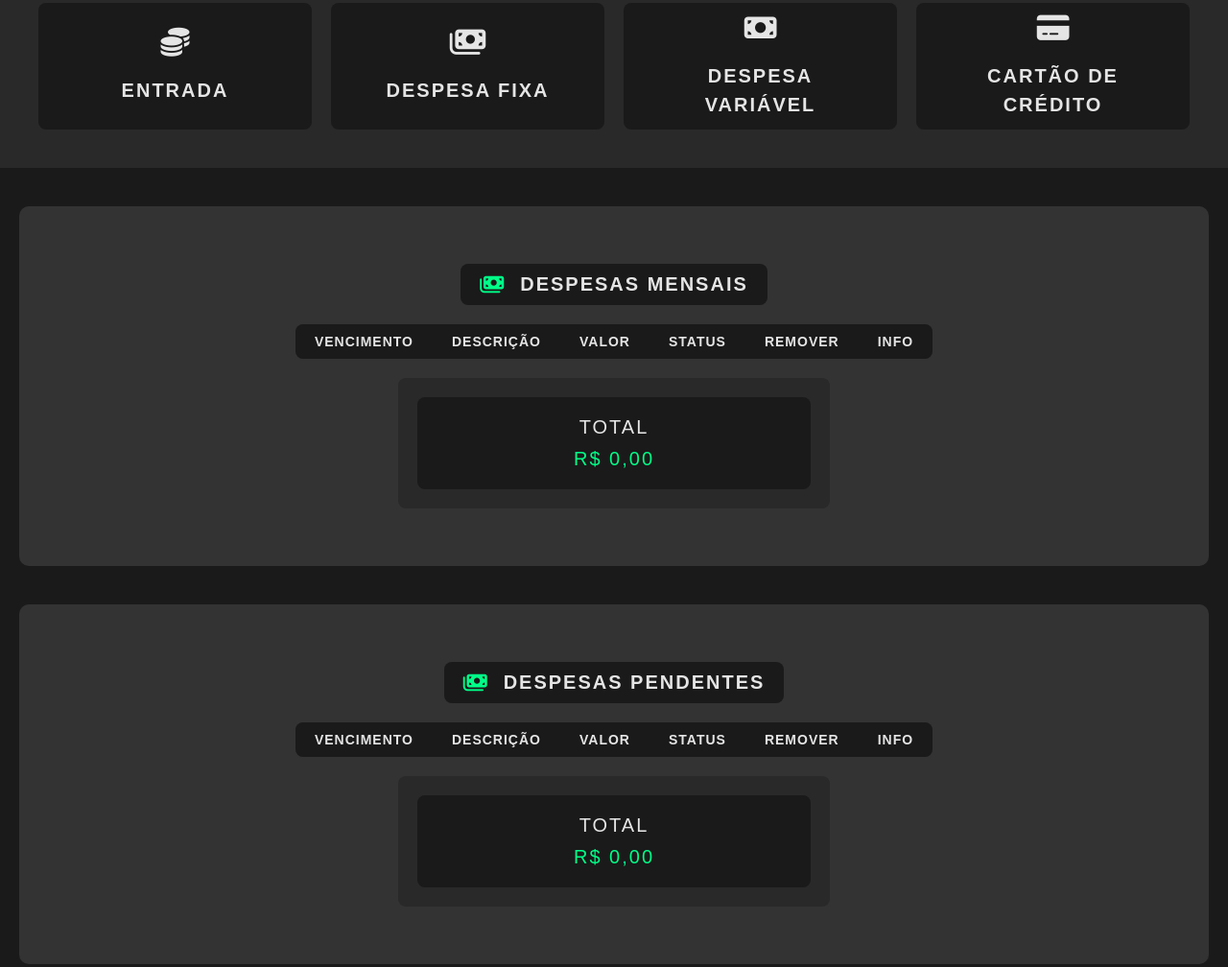
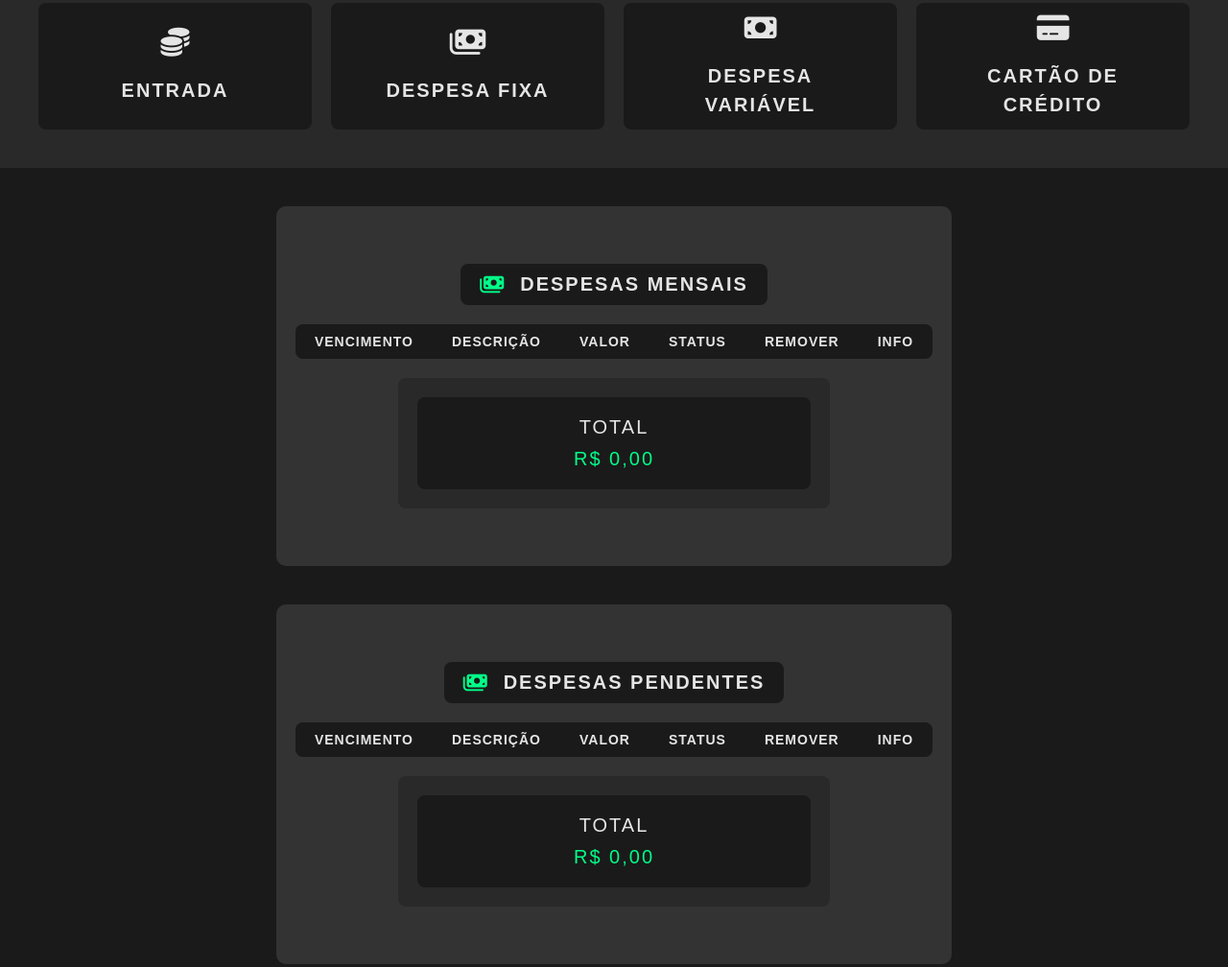
Before and after one commit to micaelmartins1188/controlefinanceiro, a plain HTML site: page controle financeiro/index.html in a window 1280 px wide. Shown: the part 1524-2532 px from the top of the page at 96% size. Drawn offline with Linux system fonts and the light colour scheme.

Commit message:
Update expense.css

```diff
--- a/controle financeiro/assets/css/expense/expense.css
+++ b/controle financeiro/assets/css/expense/expense.css
@@ -2,11 +2,12 @@
     background-color: var(--gray-dark);
     border-radius: 10px;
     position: relative;
-    width: 100%;
+    max-width: 100%;
     display: flex;
     flex-direction: column;
     align-items: center;
     padding: 6rem 2rem;
+    box-sizing: border-box;
 }
 
 .expense.expense--invoice-info,
@@ -14,3 +15,7 @@
     padding: 0;
     box-sizing: border-box;
 }
+
+.expense.expense--search {
+    max-width: 80%;
+}
```
